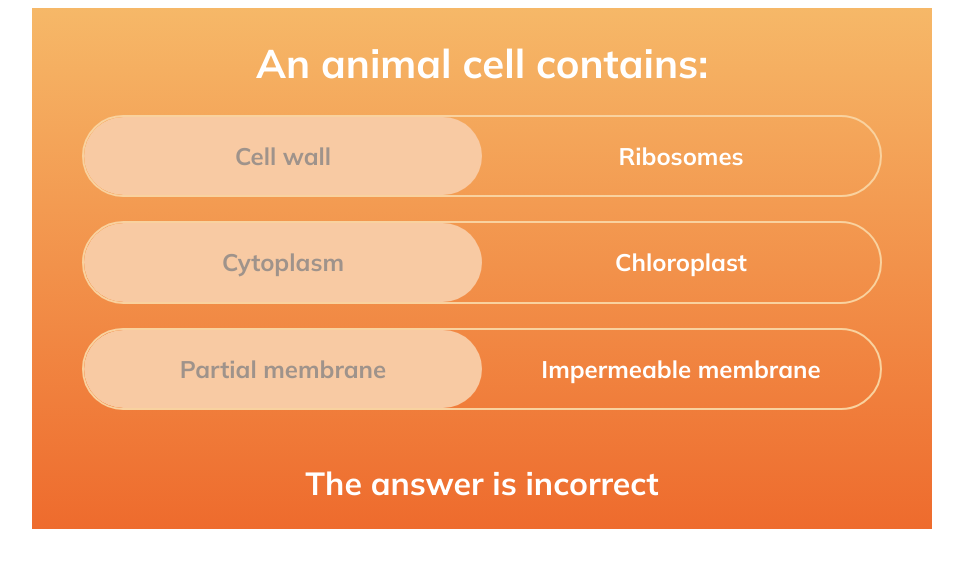
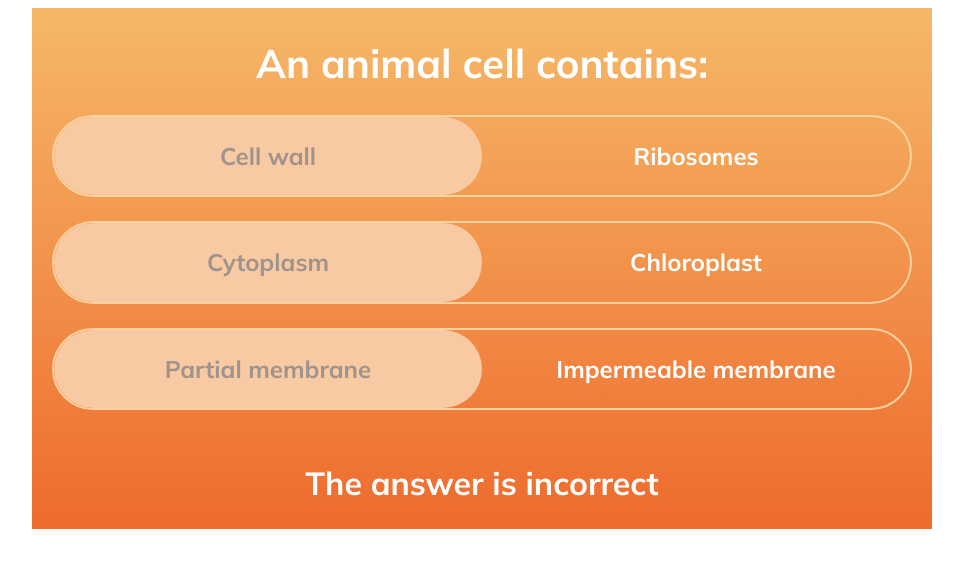
Before and after one commit to pimkerkhoven/seneca-toggles, a React (Create React App) app: page / in a window 1280 px wide. Shown: the top 568 px of the page, without its empty margins (158-1121 px from the left). Built offline with nearby package versions, Linux system fonts and the light colour scheme.

Commit message:
Show options stacked on another
When option text overflows its container, all
the options for the toggle are rendered on
top of each other, instead of next to each other.

```diff
--- a/src/components/toggle/Toggle.css
+++ b/src/components/toggle/Toggle.css
@@ -6,7 +6,7 @@
     display: flex;
     justify-content: space-around;
     /*align-items: center;*/
-    margin: 0 50px;
+    margin: 0 20px;
 
     overflow: hidden;
 }
@@ -18,6 +18,9 @@
 
 .Toggle.stacked .ToggleOption {
     border-radius: 0;
+
+    overflow: initial;
+    white-space: normal;
 }
 
 .ToggleOption {
@@ -26,16 +29,21 @@
     font-weight: 700;
     font-size: 24px;
     line-height: 160%;
-    display: flex;
-    align-items: center;
-    justify-content: center;
+    /*display: flex;*/
+    /*align-items: center;*/
+    /*justify-content: center;*/
+    text-align: center;
     padding: 20px 0;
 
     color: #FFFFFF;
 
     cursor: pointer;
 
-    flex: 1
+    flex: 1;
+
+
+    overflow: hidden;
+    white-space: nowrap;
 }
 
 /* TODO: CSS variables for color and the likes?*/
--- a/src/components/toggle/Toggle.tsx
+++ b/src/components/toggle/Toggle.tsx
@@ -1,4 +1,4 @@
-import React from "react";
+import React, {useEffect, useRef, useState} from "react";
 import {QuestionPart} from "../../types/Question";
 import './Toggle.css'
 
@@ -34,8 +34,48 @@ interface ToggleProps {
 // TODO: passing down the toggle option is not really nice
 const Toggle: React.FC<ToggleProps> = ({part: {options}, currentAnswer, onToggle}) => {
     // TODO: block click on toggle option if option equals current answer
+
+    const [isStacked, setIsStacked] = useState<boolean>(false)
+
+    const toggleRef = useRef<HTMLDivElement | null>(null)
+
+    useEffect(() => {
+        let stackWidth = Infinity
+
+        function handleResize() {
+            if (!toggleRef.current) {
+                return
+            }
+            const children = toggleRef.current.children
+
+            for (let i = 0; i < children.length; i++) {
+                const child = children.item(i) as HTMLDivElement
+
+                if (child.offsetWidth < child.scrollWidth) {
+                    setIsStacked(true)
+                    if (stackWidth === Infinity || toggleRef.current.offsetWidth > stackWidth) {
+                        stackWidth = toggleRef.current.offsetWidth
+                    }
+
+                    return
+                }
+            }
+
+            if (stackWidth < toggleRef.current.offsetWidth) {
+                setIsStacked(false)
+            }
+        }
+
+        handleResize()
+        window.addEventListener('resize', handleResize)
+
+        return () => window.removeEventListener('resize', handleResize)
+    }, [])
+
+    const classNames = isStacked ? "Toggle stacked" : "Toggle"
+
     return (
-        <div className="Toggle">
+        <div className={classNames} ref={toggleRef}>
             {options.map(option => {
                 return <ToggleOption
                     key={option}
```
